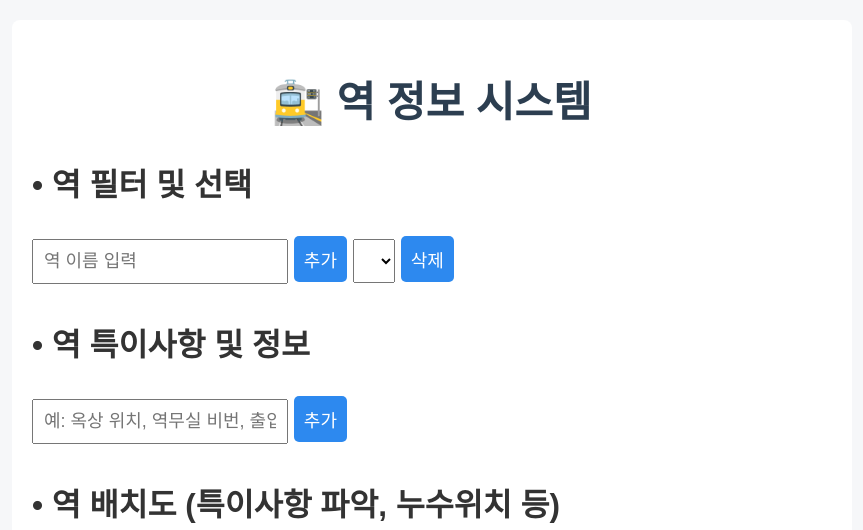
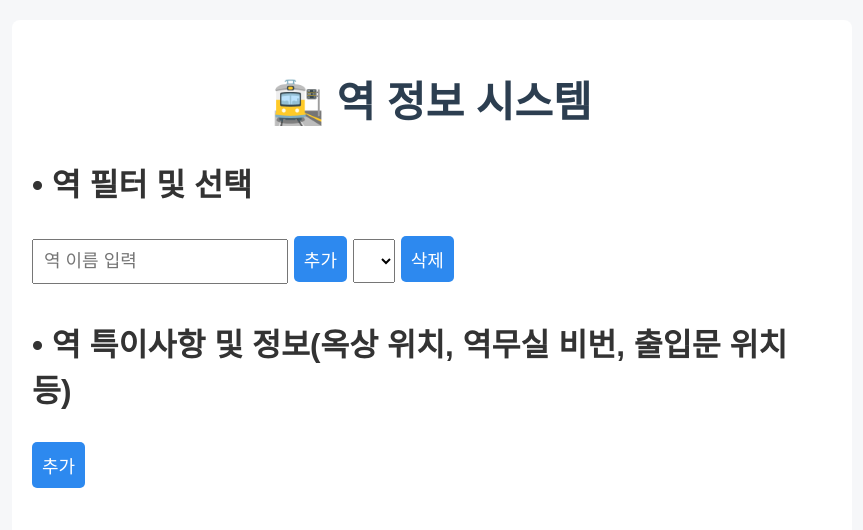
Before and after one commit to DGHONG1231/Station-infosystem, a plain HTML site: page index.html in a window 1280 px wide. Shown: the top 530 px of the page, without its empty margins (208-1071 px from the left). Drawn offline with Linux system fonts and the light colour scheme.

Commit message:
Update index.html

```diff
--- a/index.html
+++ b/index.html
@@ -20,8 +20,8 @@
     </section>
 
     <section>
-      <h2>• 역 특이사항 및 정보</h2>
-      <input type="text" id="noteInput" placeholder="예: 옥상 위치, 역무실 비번, 출입문 위치 등" />
+      <h2>• 역 특이사항 및 정보(옥상 위치, 역무실 비번, 출입문 위치 등)</h2>
+
       <button onclick="addNote()">추가</button>
       <ul id="stationNotes"></ul>
     </section>
```
